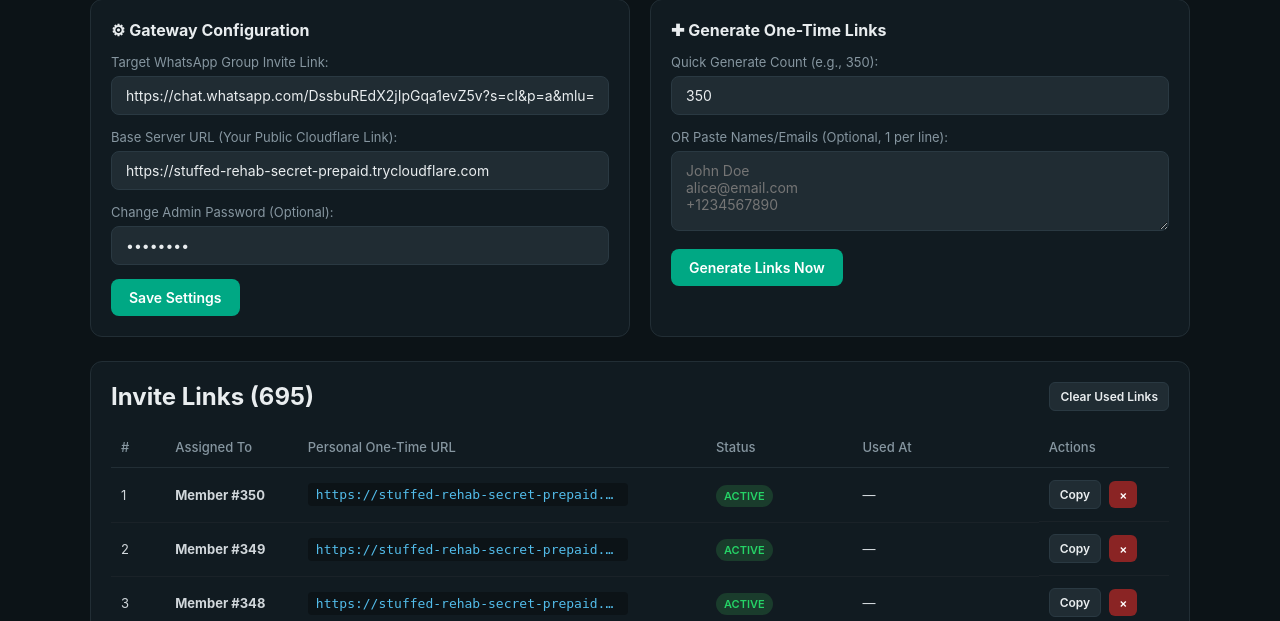
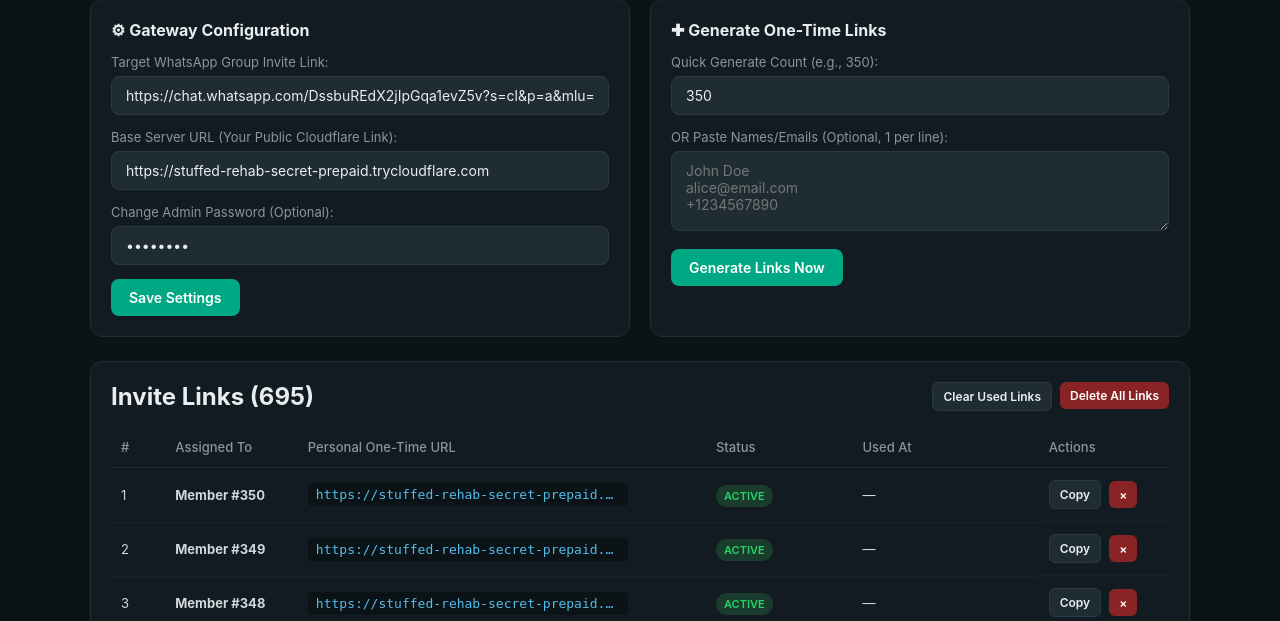
Before and after one commit to Rishik1918/wp_add_auto, a Flask app: page /admin in a window 1280 px wide. Shown: the part 243-864 px from the top of the page. Run offline with Flask 3, Linux system fonts and the light colour scheme; the visitor is signed in with stand-in values (Sample User, id 1); data comes from the database, SQL or seed files in the repository.

Commit message:
Add Delete All links feature

```diff
--- a/app.py
+++ b/app.py
@@ -261,6 +261,16 @@
     flash("Link deleted.")
     return redirect(url_for("admin_dashboard"))
 
+# PROTECTED DELETE ALL
+@app.route("/admin/delete-all", methods=["POST"])
+@admin_required
+def delete_all():
+    with get_db() as conn:
+        conn.execute("DELETE FROM invites")
+        conn.commit()
+    flash("All invite links have been deleted.")
+    return redirect(url_for("admin_dashboard"))
+
 # PROTECTED CLEAR USED
 @app.route("/admin/clear-used", methods=["POST"])
 @admin_required
--- a/templates/admin.html
+++ b/templates/admin.html
@@ -130,9 +130,14 @@
       <div class="table-header">
         <h2>Invite Links ({{ invites|length }})</h2>
         {% if invites %}
-        <form method="POST" action="/admin/clear-used" onsubmit="return confirm('Are you sure you want to delete all already-used links?');">
-          <button type="submit" class="btn btn-sm btn-secondary">Clear Used Links</button>
-        </form>
+        <div style="display: flex; gap: 8px;">
+          <form method="POST" action="/admin/clear-used" onsubmit="return confirm('Are you sure you want to delete all already-used links?');">
+            <button type="submit" class="btn btn-sm btn-secondary">Clear Used Links</button>
+          </form>
+          <form method="POST" action="/admin/delete-all" onsubmit="return confirm('Are you sure you want to delete ALL links from the database?');">
+            <button type="submit" class="btn btn-sm btn-danger">Delete All Links</button>
+          </form>
+        </div>
         {% endif %}
       </div>
 
```
